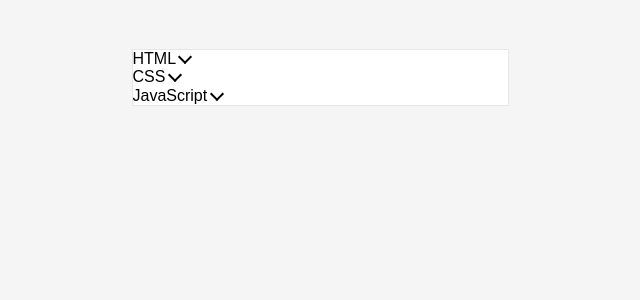
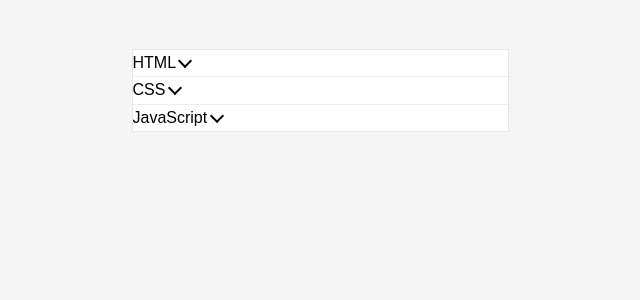
Before and after one commit to jasonluo07/ui-accordion, a React (Vite) app: page / in a window 1280 px wide. Shown: the top 300 px of the page, without its empty margins (320-960 px from the left). Built offline with nearby package versions, Linux system fonts and the light colour scheme.

Commit message:
Add item styling to Accordion component

```diff
--- a/src/components/Accordion.module.css
+++ b/src/components/Accordion.module.css
@@ -3,6 +3,17 @@
   outline: 1px solid #e6e6e6;
   width: 375px;
   height: fit-content;
+}
+
+.item {
+  display: flex;
+  flex-direction: column;
+  row-gap: 4px;
+  padding: 4px 0;
+}
+
+.item:not(:first-child) {
+  border-top: 1px solid #eee;
 }
 
 .icon {
--- a/src/components/Accordion.tsx
+++ b/src/components/Accordion.tsx
@@ -23,7 +23,7 @@ const Accordion = ({ sections }: AccordionProps) => {
         };
 
         return (
-          <div key={value}>
+          <div className={styles.item} key={value}>
             <div onClick={handleToggle}>
               {title} <span className={clsx(styles.icon, { [styles.iconRotated]: isOpen })} />
             </div>
```
